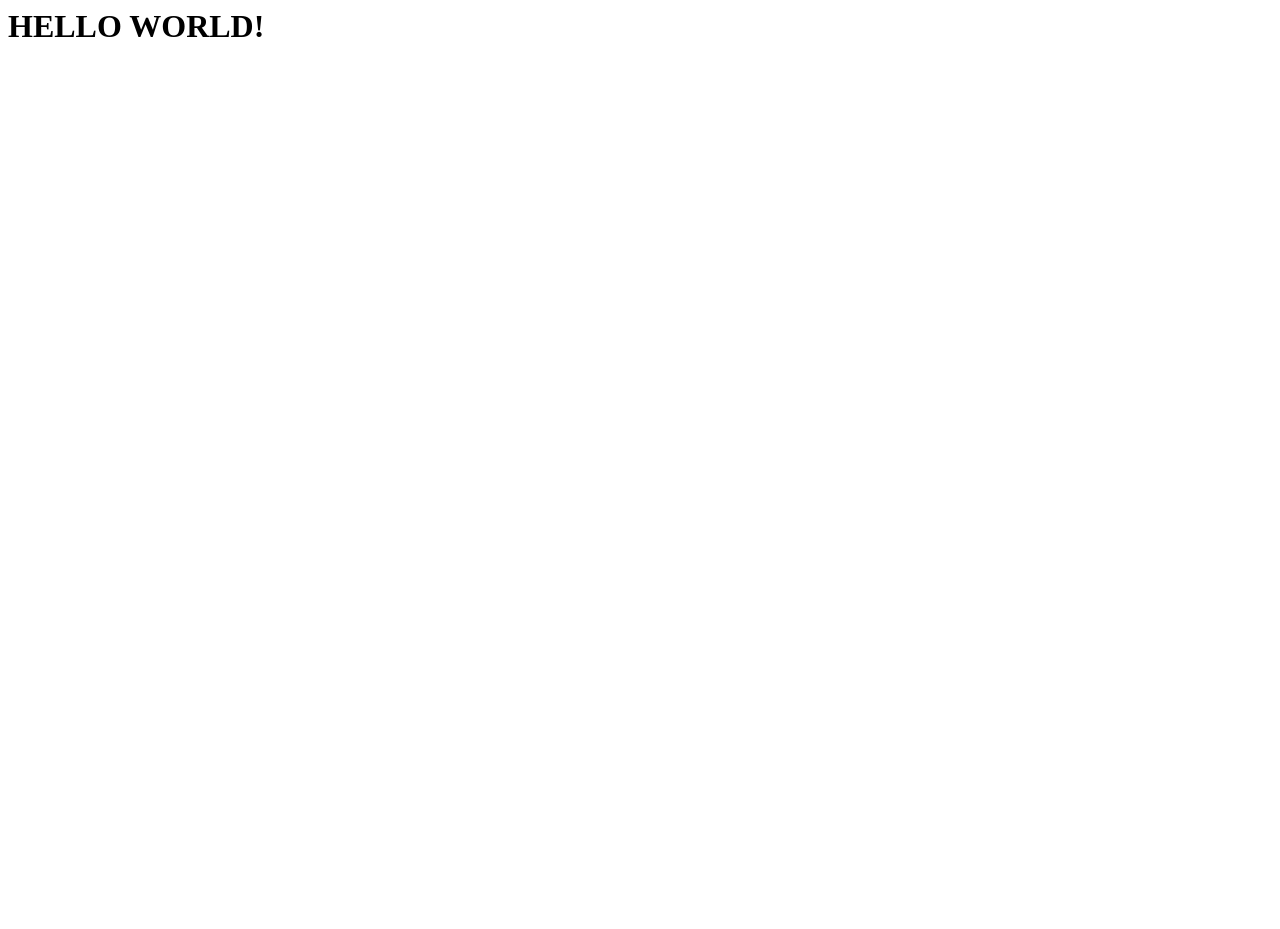
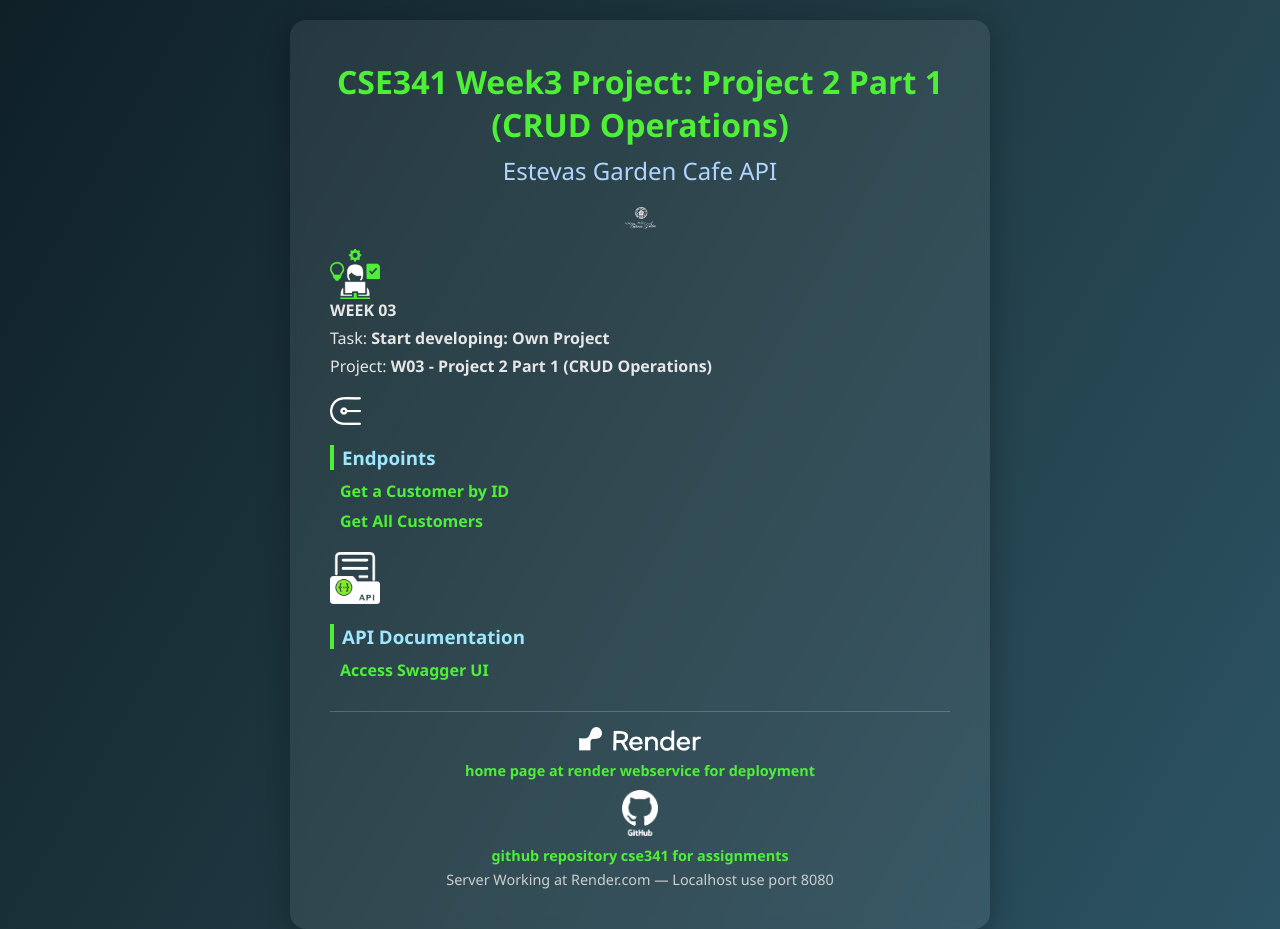
Before and after one commit to svpontes/api_estevas_garden, a website: page frontend/index.html in a window 1280 px wide. Before the commit the page ends 800 px from the top, so only its background shows below. Drawn offline with Linux system fonts and the light colour scheme.

Commit message:
html page and css

```diff
--- a/frontend/index.html
+++ b/frontend/index.html
@@ -1 +1,78 @@
-<h1>HELLO WORLD!</h1>
+<!DOCTYPE html>
+<html lang="pt">
+<head>
+  <meta charset="UTF-8">
+  <title>Succsesfull Conection Endpoints!</title>
+  <link rel="stylesheet" href="./styles/style.css">
+</head>
+<body>
+  <main class="container">
+    <header>
+      <h1>CSE341 Week3 Project: Project 2 Part 1 (CRUD Operations) </h1>
+
+      <h2>Estevas Garden Cafe API</h2>
+    </header>
+    <div class="logomarca">
+            <img class="endpointimg" src="./src/img/logo estevas branco png.png" alt="endpoint image icon" width="426" height="384" loading="lazy">
+        </div>
+    <section class="info">
+        <div>
+            <img class="apidocimg" src="./src/img/project.png" alt="api doc image icon" width="1195" height="1199" loading="lazy">
+        </div>
+      <p class="week"><strong>WEEK 03</strong></p>
+      <p class="task">Task: <strong>Start developing: Own Project</strong></p>
+      <p class="project">Project: <strong>W03 - Project 2 Part 1 (CRUD Operations)</strong></p>
+    </section>
+        <div>
+            <img class="endpointimg" src="./src/img/endpoint.png" alt="endpoint image icon" width="426" height="384" loading="lazy">
+        </div>
+    <section class="endpoints">
+
+      <h3>Endpoints</h3>
+      <ul>
+        <li><a href="/customers/691755d9bca924df660a1c0d">Get a Customer by  ID</a></li>
+        <li><a href="/customers/all">Get All Customers</a></li>
+      </ul>
+    </section>
+    <div>
+            <img class="apidocimg" src="./src/img/apidoc.png"  alt="api doc image icon" width="1046" height="1099" loading="lazy">
+        </div>
+    <section class="docs">
+      <h3>API Documentation</h3>
+      <ul>
+        <li><a href="/api-docs" target="_blank">Access Swagger UI</a></li>
+      </ul>
+    </section>
+
+    <footer>
+        <div>
+            <a class="renderlink" href="https://api-estevas-garden.onrender.com/" target="_blank">
+
+                <img class="renderimg" src="./src/img/rendericon.png"
+                alt="Render deployment link icon"
+                width="854" height="166" loading="lazy">
+
+            </a>
+
+        </div>
+         <div><a class="renderlink" href="https://api-estevas-garden.onrender.com/" target="_blank">home page at render webservice for deployment</a></div>
+
+
+      <div>
+            <a class="githublink" href="https://github.com/svpontes/api_estevas_garden/tree/main" target="_blank">
+
+                <img class="githubimg" src="./src/img/githubicon.png"
+                alt="GitHub repository link icon"
+                width="617" height="785" loading="lazy">
+            </a>
+
+        </div>
+
+       <div><a class="githublink" href="https://github.com/svpontes/api_estevas_garden/tree/main" target="_blank">github repository cse341 for assignments</a></div>
+     <div>
+        <p>Server Working at Render.com — Localhost use port 8080</p>
+     </div>
+    </footer>
+  </main>
+</body>
+</html>
--- /dev/null
+++ b/frontend/styles/style.css
@@ -0,0 +1,178 @@
+/* Reset básico */
+* {
+  margin: 0;
+  padding: 0;
+  box-sizing: border-box;
+}
+
+/* Fonte e cores base */
+body {
+  font-family: 'Segoe UI', Roboto, Helvetica, Arial, sans-serif;
+  background: linear-gradient(120deg, #0f2027, #203a43, #2c5364);
+  color: #f2f2f2;
+  min-height: 100vh;
+  display: flex;
+  align-items: center;
+  justify-content: center;
+}
+
+.container {
+  background: rgba(255, 255, 255, 0.08);
+  border-radius: 16px;
+  padding: 40px;
+  width: 90%;
+  margin-top: 20px;
+  max-width: 700px;
+  box-shadow: 0 8px 32px rgba(0, 0, 0, 0.3);
+  backdrop-filter: blur(6px);
+  text-align: center;
+}
+
+/* Cabeçalho */
+header h1 {
+  color: #4ef037;
+  font-size: 2rem;
+  margin-bottom: 8px;
+}
+
+header h2 {
+  font-weight: 400;
+  color: #b0d6ff;
+  margin-bottom: 20px;
+}
+
+.logomarca{
+
+    display: flex;
+    justify-content: center;
+    align-items: center;
+    height: alto;
+    max-width: 100%;
+    width: 10
+    0%;
+}
+
+
+.endpointimg{
+    display: flex;
+    max-width: 100%;
+    width: 5%;
+    height: auto;
+    justify-items: center;
+
+
+}
+
+.apidocimg{
+    display: flex;
+    max-width: 100%;
+    width: 8%;
+    height: auto;
+}
+
+.githubimg{
+    display: flex;
+    max-width: 100%;
+    width: 6%;
+    height: auto;
+    justify-content: center;
+    align-items: center;
+    text-align: center;
+
+}
+
+.renderimg{
+    display: flex;
+    max-width: 100%;
+    width: 20%;
+    height: auto;
+}
+
+/* Seções */
+section {
+  margin: 20px 0;
+  text-align: left;
+}
+
+section h3 {
+  color: #9de7ff;
+  margin-bottom: 10px;
+  border-left: 4px solid #4ef037;
+  padding-left: 8px;
+}
+
+/* Listas */
+ul {
+  list-style: none;
+  padding-left: 10px;
+}
+
+li {
+  margin: 8px 0;
+}
+
+/* Links */
+a {
+  color: #4ef037;
+  text-decoration: none;
+  font-weight: bold;
+  transition: all 0.3s ease;
+}
+
+a:hover {
+  color: #fff;
+  text-decoration: underline;
+}
+
+/* Info Section */
+.info p {
+  margin-bottom: 6px;
+  color: #e6e6e6;
+}
+
+/* Footer */
+footer {
+
+  border-top: 1px solid rgba(255, 255, 255, 0.2);
+  margin-top: 30px;
+  padding-top: 10px;
+  font-size: 0.9rem;
+  color: #cfcfcf;
+  justify-content: center;
+
+
+}
+
+footer p{
+
+    text-align: center;
+}
+
+
+footer > div a{
+
+    display: flex;
+    justify-content: center;
+    align-items: center;
+    padding: 5px;
+}
+
+.ok {
+  color: #4ef037;
+  font-weight: bold;
+}
+
+/* Responsividade */
+@media (max-width: 600px) {
+  .container {
+    padding: 20px;
+  }
+
+  header h1 {
+    font-size: 1.6rem;
+  }
+
+  section h3 {
+    font-size: 1.1rem;
+  }
+}
```
Also changed, not shown: frontend/src/img/apidoc.png (added), frontend/src/img/endpoint.png (added), frontend/src/img/githubicon.png (added), frontend/src/img/logo estevas branco png.png (added), frontend/src/img/project.png (added), frontend/src/img/rendericon.png (added).
